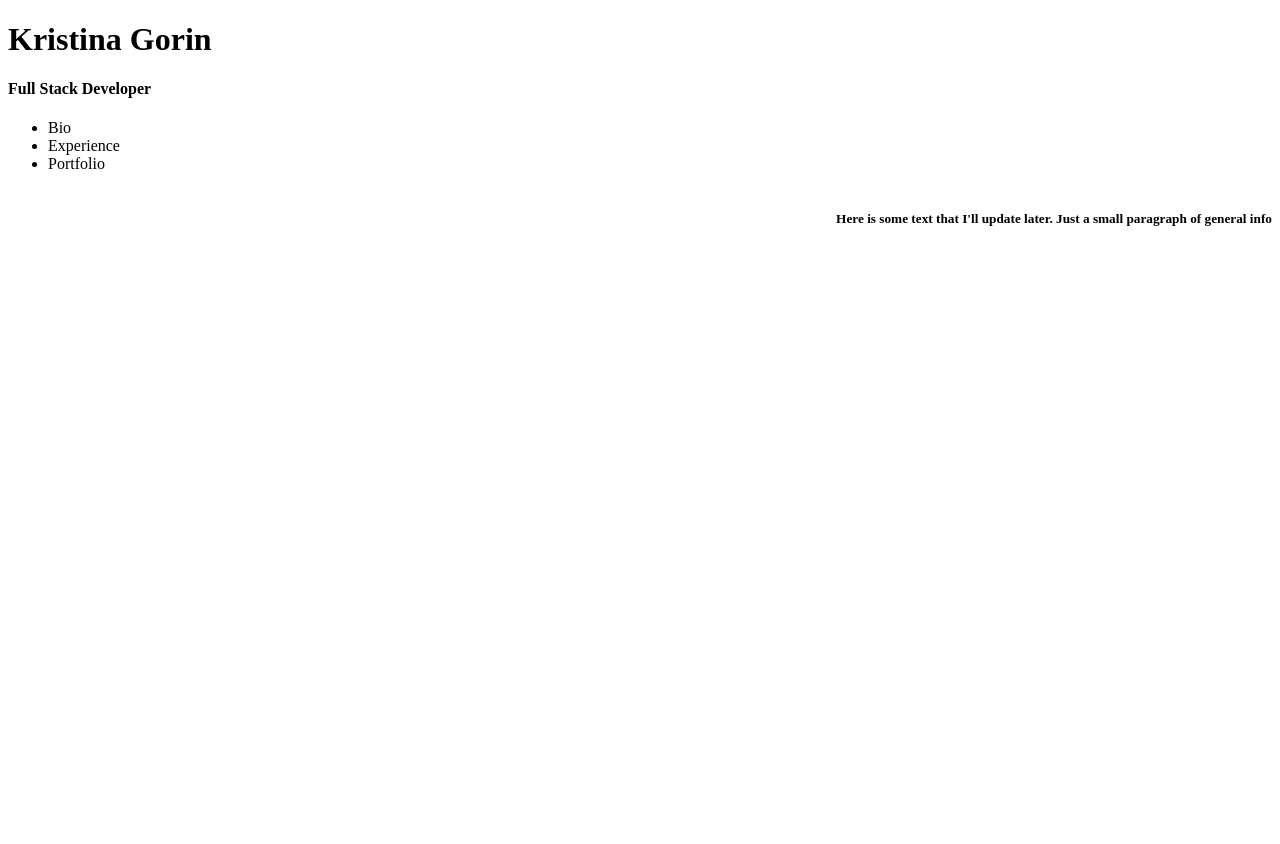
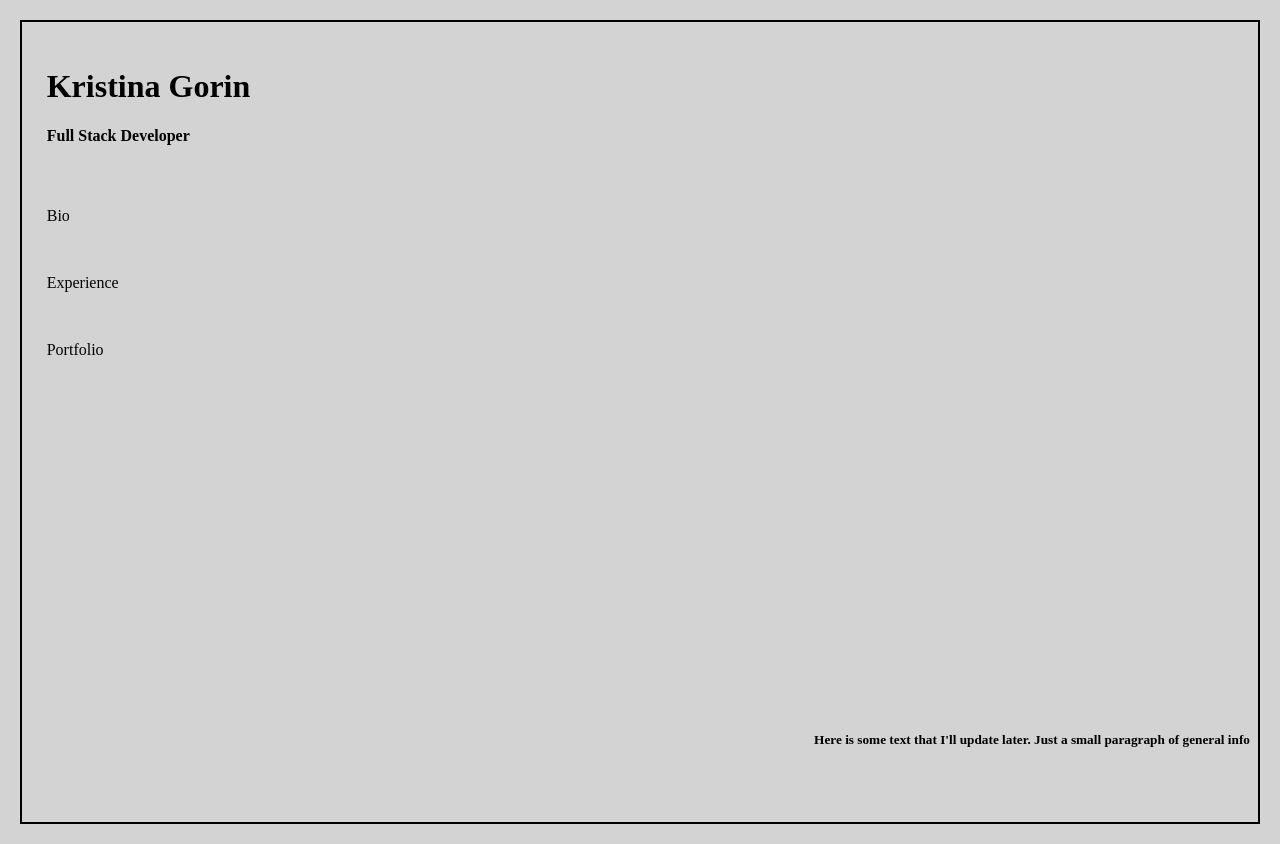
Before and after one commit to kristina-gorin/html-project-profile-site, a plain HTML site: page index.html in a window 1280 px wide. Before the commit the page ends 800 px from the top, so only its background shows below. Drawn offline with Linux system fonts and the light colour scheme.

Commit message:
home page+started bio

```diff
--- /dev/null
+++ b/bio.css
@@ -0,0 +1,14 @@
+h3{
+    margin: 10px;
+    padding: 10px;
+    position: absolute;
+    left: 0;
+
+}
+h1{
+    margin: 100px;
+}
+body{
+    height: 100vh;
+    border: 2px solid black;
+}
--- a/index.css
+++ b/index.css
@@ -1,5 +1,44 @@
 #homePageText{
+    position: absolute;
+    bottom: 5px;
+    right: 5px;
+    padding: 10px;
+    margin: 15px;
+
+
+}
+nav{
     display: flex;
-    justify-content:flex-end;
-    align-items: flex-end;
+    flex-direction: column;
+    justify-content: space-between;
+    ;
 }
+ul{
+    list-style-type: none;
+    padding: 0;
+
+}
+li{
+    padding: 2%;
+}
+h1{
+    padding:2%;
+    padding-bottom: 0;
+}
+h4{
+    padding-left: 2%;
+    padding-top: 0;
+}
+a{
+    text-decoration: none;
+    color: black;
+}
+a:hover{
+    color: rgb(85, 79, 79);
+}
+body{
+    background-color: lightgray;
+    border: 2px solid black;
+    height: 100vh;
+    margin: 20px;
+}
--- a/index.html
+++ b/index.html
@@ -12,11 +12,13 @@
     <!--navbar-->
     <h1> Kristina Gorin</h1>
     <h4>Full Stack Developer</h4>
-    <ul>
-        <li class="navLink">Bio</li>
-        <li class="navLink">Experience</li>
-        <li class="navLink">Portfolio</li>
-    </ul>
+        <nav>
+        <ul>
+            <li><a href="bio.html" class="nav-link">Bio</a></li>
+            <li><a href="experience.html" class="nav-link">Experience</a></li>
+            <li><a href="portfolio.html" class="nav-link">Portfolio</a></li>
+        </ul>
+    </nav>
     <!--some text on home page-->
     <div id="homePageText">
         <h5>Here is some text that I'll update later. Just a small paragraph of general info</h5>
```
Also changed, not shown: bio.html (added, +20 -0 lines), experience.html (added), portfolio.html (added).
